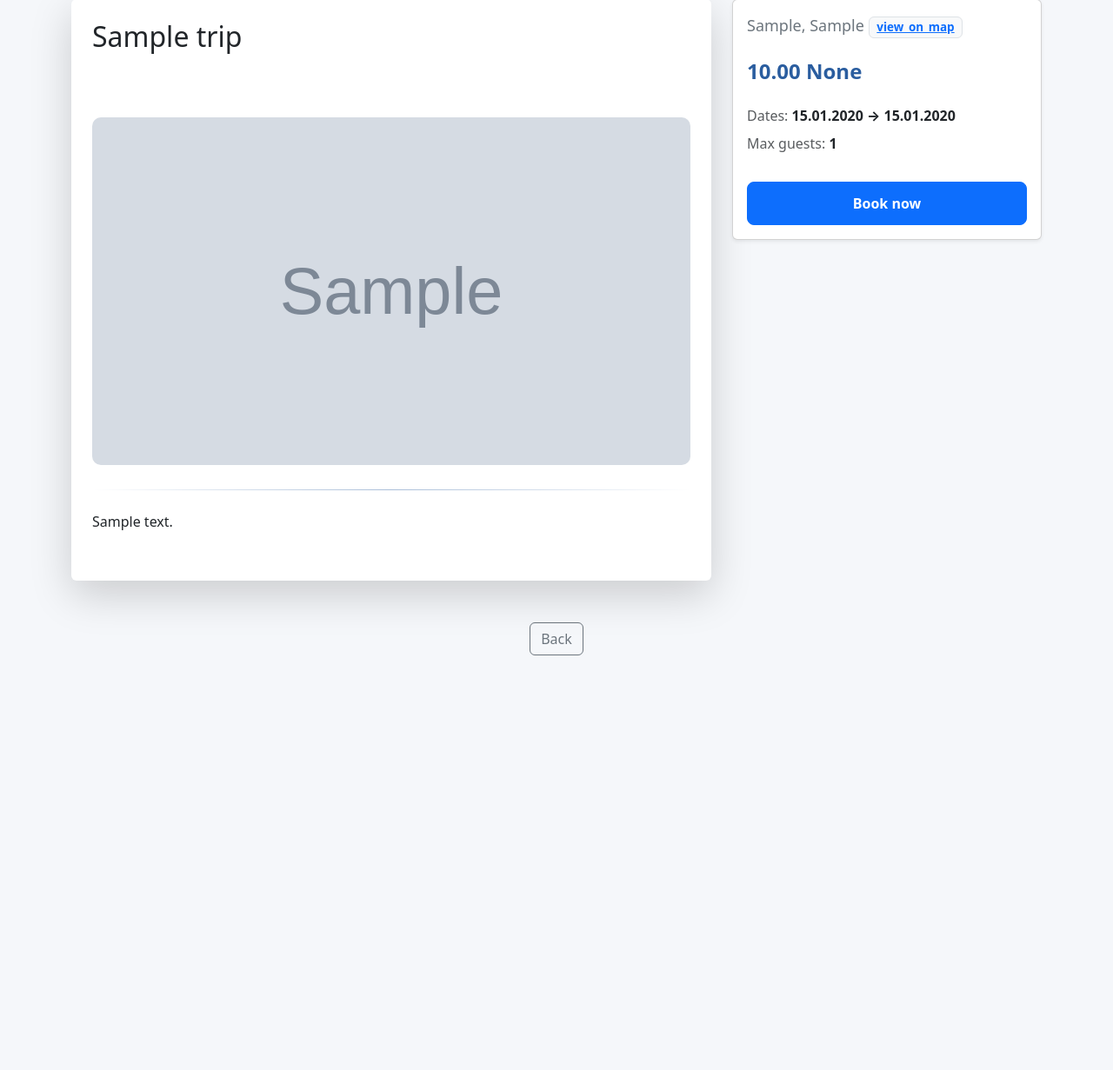
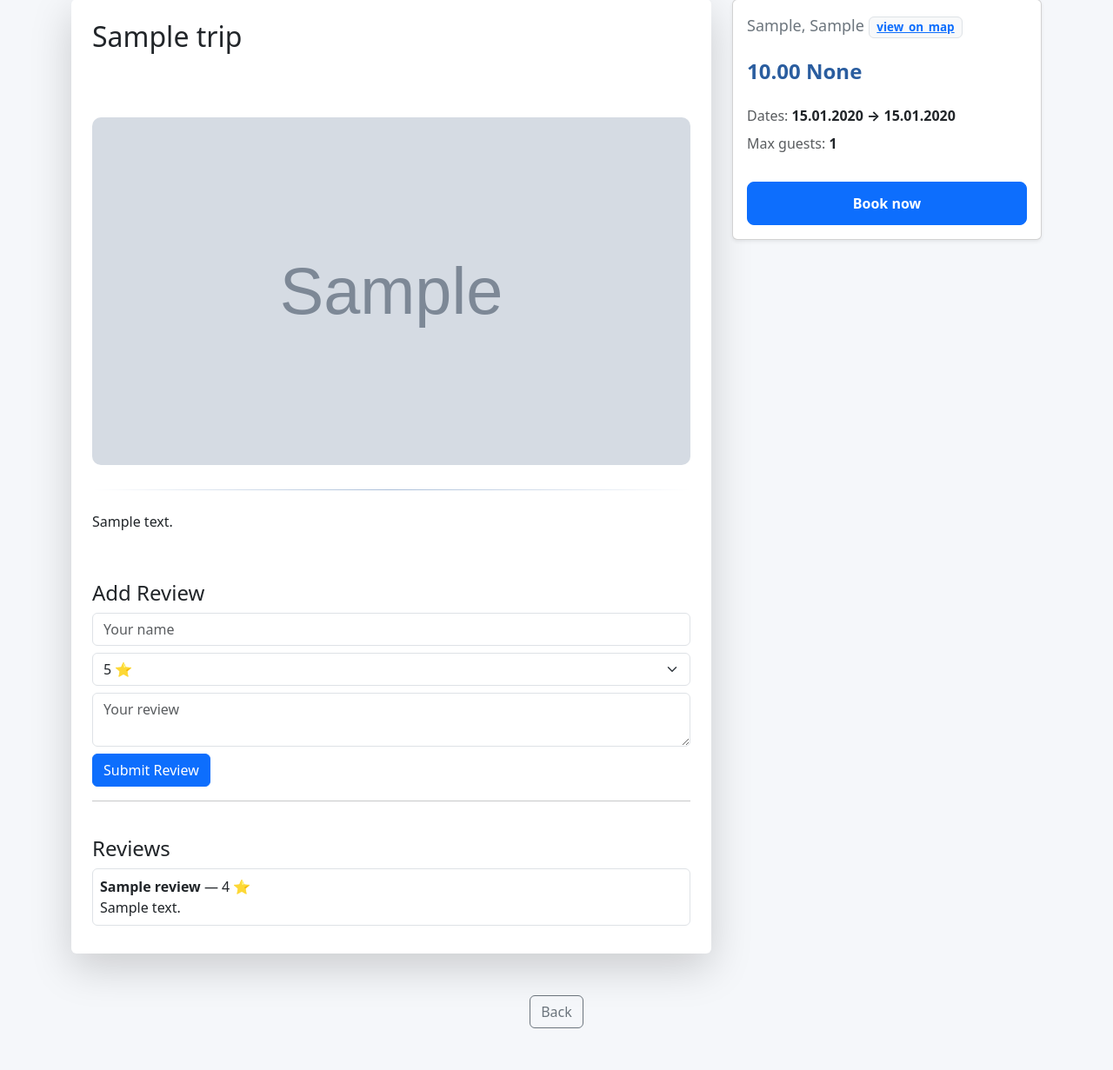
Before and after one commit to piotrgolebiewski07/travel_agency, a Django app: page /trips/1/ in a window 1280 px wide. Shown: the part 218-1449 px from the top of the page at 87% size. Before the commit the page ends 972 px from the top, so only its background shows below. Run offline with Django 5.2, Linux system fonts and the light colour scheme; tables that the repository leaves empty hold one stand-in row (values such as "Sample post"); grey boxes marked "Sample" are stand-in pictures.

Commit message:
Add review system with form, persistence and sample data

```diff
--- a/trips/admin.py
+++ b/trips/admin.py
@@ -1,5 +1,5 @@
 from django.contrib import admin
-from .models import Trip, TripImage
+from .models import Trip, TripImage, Review
 
 
 class TripImageInline(admin.TabularInline):
@@ -12,3 +12,4 @@ class TripAdmin(admin.ModelAdmin):
 
 
 admin.site.register(Trip, TripAdmin)
+admin.site.register(Review)
--- a/trips/models.py
+++ b/trips/models.py
@@ -30,3 +30,14 @@ class TripImage(models.Model):
 
     def __str__(self):
         return f"Image for {self.trip.title}"
+
+
+class Review(models.Model):
+    trip = models.ForeignKey(Trip, on_delete=models.CASCADE, related_name="reviews")
+    name = models.CharField(max_length=100)
+    rating = models.IntegerField()
+    comment = models.TextField()
+    created_at = models.DateTimeField(auto_now_add=True)
+
+    def __str__(self):
+        return f"{self.name} - {self.trip.title}"
--- a/trips/templates/trips/detail.html
+++ b/trips/templates/trips/detail.html
@@ -40,6 +40,37 @@
                 <p class="mt-1 trip-description">
                     {{ trip.description|linebreaks }}
                 </p>
+
+                <h4 class="mt-4">Add Review</h4>
+                <form method="post">
+                    {% csrf_token %}
+
+                    <input type="text" name="name" placeholder="Your name" class="form-control mb-2" required>
+
+                    <select name="rating" class="form-select mb-2">
+                        <option value="5">5 ⭐</option>
+                        <option value="4">4 ⭐</option>
+                        <option value="3">3 ⭐</option>
+                        <option value="2">2 ⭐</option>
+                        <option value="1">1 ⭐</option>
+                    </select>
+
+                    <textarea name="comment" placeholder="Your review" class="form-control mb-2" required></textarea>
+                    <button class="btn btn-primary">Submit Review</button>
+                </form>
+
+                <hr class="my-3">
+
+                <h4 class="mt-4">Reviews</h4>
+
+                {% for review in trip.reviews.all|dictsortreversed:"created_at" %}
+                    <div class="border p-2 mb-2 rounded">
+                        <strong>{{ review.name }}</strong> — {{ review.rating }} ⭐
+                        <p class="mb-0">{{ review.comment }}</p>
+                    </div>
+                {% empty %}
+                    <p>No reviews yet</p>
+                {% endfor %}
 
             </div>
         </div>
--- a/trips/views.py
+++ b/trips/views.py
@@ -1,14 +1,14 @@
 # 1. Standard library
 
 # 2. Django
-from django.shortcuts import render, get_object_or_404
+from django.shortcuts import render, get_object_or_404, redirect
 from django.core.paginator import Paginator
 
 # 3. Third-party (DRF)
 from rest_framework.viewsets import ModelViewSet
 
 # 4. Local imports
-from .models import Trip
+from .models import Trip, Review
 from .serializers import TripSerializer
 
 
@@ -71,3 +71,18 @@ def index(request):
         "locations": locations,
         "countries": countries
     })
+
+
+def trip_detail(request, pk):
+    trip = get_object_or_404(Trip, pk=pk)
+
+    if request.method == "POST":
+        Review.objects.create(
+            trip=trip,
+            name=request.POST.get("name"),
+            rating=request.POST.get("rating"),
+            comment=request.POST.get("comment"),
+        )
+        return redirect("detail", pk=pk)
+
+    return render(request, "trips/detail.html", {"trip": trip})
```
Also changed, not shown: trips/migrations/0009_models.py (added), trips/migrations/0010_rename_models_review.py (added), trips/migrations/0011_rename_create_at_review_created_at.py (added).
